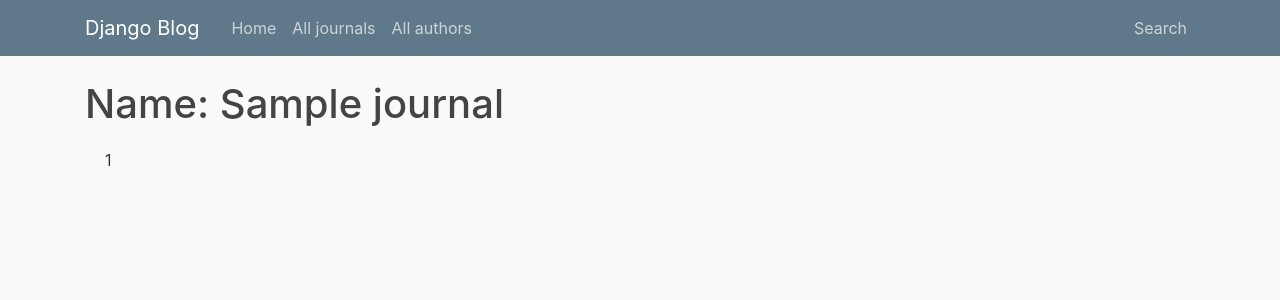
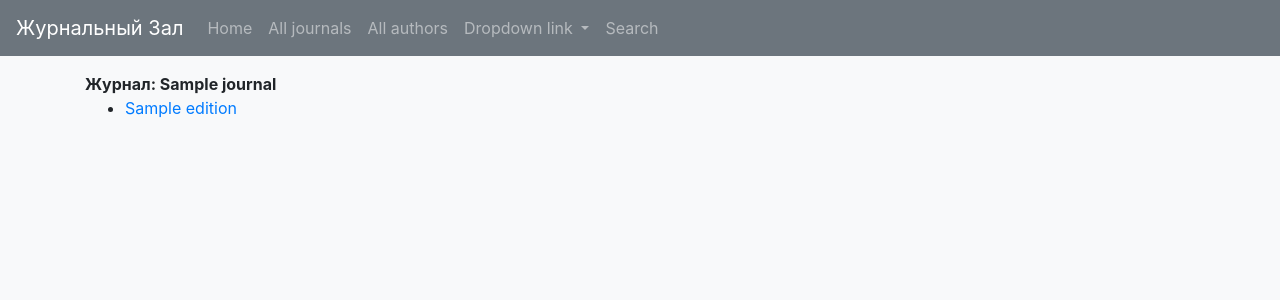
Before and after one commit to apjanco/prozhito, a Django app: template catalog/templates/catalog/journal_detail.html in a window 1280 px wide. Shown: the top 300 px of the page. Run offline with Django 3.2, Linux system fonts and the light colour scheme; the template is opened without the code that fills it: most values are stand-ins (such as "Sample title", 1, 10 or a date in 2020); some libraries are stand-ins or nearby versions.

Commit message:
Fix and add editions to journals

```diff
--- a/catalog/static/catalog/main.css
+++ b/catalog/static/catalog/main.css
@@ -1,8 +1,4 @@
-body {
-  background: #fafafa;
-  color: #333333;
-  margin-top: 5rem;
-}
+
 
 h1, h2, h3, h4, h5, h6 {
   color: #444444;
@@ -28,13 +24,7 @@ ul {
   font-weight: 500;
 }
 
-.content-section {
-  background: #ffffff;
-  padding: 10px 20px;
-  border: 1px solid #dddddd;
-  border-radius: 3px;
-  margin-bottom: 20px;
-}
+
 
 .article-title {
   color: #444444;
@@ -82,3 +72,8 @@ a.article-title:hover {
 .account-heading {
   font-size: 2.5rem;
 }
+
+
+.noUi-connect {
+    background: #17a2b8;
+}
--- a/catalog/templates/catalog/base_generic.html
+++ b/catalog/templates/catalog/base_generic.html
@@ -8,9 +8,9 @@
   <meta name="viewport" content="width=device-width, initial-scale=1, shrink-to-fit=no">
 
   <!-- Bootstrap CSS -->
+<link rel="stylesheet" type="text/css" href="{% static 'catalog/main.css' %}">
+  <link rel="stylesheet" href="https://maxcdn.bootstrapcdn.com/bootstrap/4.0.0/css/bootstrap.min.css" integrity="sha384-Gn5384xqQ1aoWXA+058RXPxPg6fy4IWvTNh0E263XmFcJlSAwiGgFAW/dAiS6JXm" crossorigin="anonymous">
 
-  <link rel="stylesheet" href="https://maxcdn.bootstrapcdn.com/bootstrap/4.0.0/css/bootstrap.min.css" integrity="sha384-Gn5384xqQ1aoWXA+058RXPxPg6fy4IWvTNh0E263XmFcJlSAwiGgFAW/dAiS6JXm" crossorigin="anonymous">
-  <link rel="stylesheet" type="text/css" href="{% static 'catalog/main.css' %}">
 
   {% block title %}{% endblock %}
 
@@ -25,9 +25,9 @@
 
 </head>
 
-<body>
+<body class="bg-light">
 
-  <header class="site-header">
+  <!-- <header class="site-header">
     <nav class="navbar navbar-expand-md navbar-dark bg-steel fixed-top">
       <div class="container">
         <a class="navbar-brand mr-4" href="/">Django Blog</a>
@@ -40,38 +40,63 @@
             <a class="nav-item nav-link" href="{% url 'journals' %}">All journals</a>
             <a class="nav-item nav-link" href="{% url 'authors' %}">All authors</a>
           </div>
-          <!-- Navbar Right Side -->
+
           <div class="navbar-nav">
             <a class="nav-item nav-link" href="{% url 'search' %}">Search</a>
           </div>
         </div>
       </div>
     </nav>
-  </header>
+  </header> -->
+
+  <nav class="navbar navbar-expand-lg navbar-dark bg-secondary" >
+    <a class="navbar-brand" href="#">Журнальный Зал</a>
+    <button class="navbar-toggler" type="button" data-toggle="collapse" data-target="#navbarNavDropdown" aria-controls="navbarNavDropdown" aria-expanded="false" aria-label="Toggle navigation">
+      <span class="navbar-toggler-icon"></span>
+    </button>
+    <div class="collapse navbar-collapse" id="navbarNavDropdown">
+      <ul class="navbar-nav">
+        <li class="nav-item">
+          <a class="nav-item nav-link" href="{% url 'index' %}">Home</a>
+        </li>
+        <li class="nav-item">
+          <a class="nav-item nav-link" href="{% url 'journals' %}">All journals</a>
+        </li>
+        <li class="nav-item">
+          <a class="nav-item nav-link" href="{% url 'authors' %}">All authors</a>
+        </li>
+        <li class="nav-item dropdown">
+          <a class="nav-link dropdown-toggle" href="#" id="navbarDropdownMenuLink" data-toggle="dropdown" aria-haspopup="true" aria-expanded="false">
+            Dropdown link
+          </a>
+          <div class="dropdown-menu" aria-labelledby="navbarDropdownMenuLink">
+            <a class="dropdown-item" href="#">Action</a>
+            <a class="dropdown-item" href="#">Another action</a>
+            <a class="dropdown-item" href="#">Something else here</a>
+          </div>
+        </li>
+
+        <li class="nav-item float-right">
+            <a class="nav-item nav-link mr-sm-2" href="{% url 'search' %}">Search</a>
+        </li>
+      </ul>
+    </div>
+  </nav>
+    <div>
+
+    </div>
 
 
 
 
-
-
-  <main role="main" class="container">
+  <main role="main" class="container mt-3 ">
     <div class="row">
       <div class="col-md-12">
 
-
-
-
         {% block content %}{% endblock %}
       </div>
-
-
     </div>
   </main>
-
-
-
-
-
   <!-- Optional JavaScript -->
   <!-- jQuery first, then Popper.js, then Bootstrap JS -->
   <script src="https://code.jquery.com/jquery-3.2.1.slim.min.js" integrity="sha384-KJ3o2DKtIkvYIK3UENzmM7KCkRr/rE9/Qpg6aAZGJwFDMVNA/GpGFF93hXpG5KkN" crossorigin="anonymous"></script>
--- a/catalog/templates/catalog/journal_detail.html
+++ b/catalog/templates/catalog/journal_detail.html
@@ -1,15 +1,19 @@
 {% extends "catalog/base_generic.html" %}
 
 {% block content %}
-  <h1>Name: {{ journal.name }}</h1>
+  <strong>Журнал: {{ journal.name }} </strong>
 
-  <div style="margin-left:20px;margin-top:20px">
-
-    {% for edition in edition %}
-      <p>{{ edition.number }}
-    {% endfor %}
-  </div>
-
+    {% if journal.edition_set.all %}
+    <ul>
+      {% for edition in journal.edition_set.all %}
+        <li>
+          <a href="{{ edition.get_absolute_url }}">{{ edition }}</a>
+        </li>
+      {% endfor %}
+    </ul>
+    {% else %}
+      <p>У этого автора нет публикаций. </p>
+    {% endif %}
 
 
 {% endblock %}
--- a/catalog/templates/catalog/journal_list.html
+++ b/catalog/templates/catalog/journal_list.html
@@ -1,7 +1,7 @@
 {% extends "catalog/base_generic.html" %}
 
 {% block content %}
-  <h1>Journals List</h1>
+  <strong>Journals List</strong>
   {% if journal_list %}
   <ul>
     {% for journal in journal_list %}
--- a/catalog/templates/catalog/search_results.html
+++ b/catalog/templates/catalog/search_results.html
@@ -7,7 +7,7 @@
   <ol>
     {% for publication in publications %}
       <li>
-        <a href="{{ publication.get_absolute_url }}"><strong>{{ publication.title }}</strong>, {{ publication.author }}
+        <a class="text-info" href="{{ publication.get_absolute_url }}"><strong>{{ publication.title }}</strong>, {{ publication.author }}
           ({{ publication.journal }}, {{ publication.issue }}, {{ publication.year }})</a>
       </li>
     {% endfor %}
--- a/catalog/urls.py
+++ b/catalog/urls.py
@@ -8,8 +8,9 @@ urlpatterns = [
     path('publication/<int:pk>', views.PublicationDetailView.as_view(), name='publication-detail'),
     path('journals/', views.JournalListView.as_view(), name='journals'),
     path('journal/<int:pk>', views.JournalDetailView.as_view(), name='journal-detail'),
+    path('editions/', views.EditionListView.as_view(), name='editions'),
+    path('edition/<int:pk>', views.EditionDetailView.as_view(), name='edition-detail'),
     path('search/', views.getPublicationByAuthor, name='search'),
-    #path('search/sear/', views.getPublicationByAuthor, name='sear'),
     path('authors/', views.AuthorListView.as_view(), name='authors'),
     path('author/<int:pk>', views.AuthorDetailView.as_view(), name='author-detail'),
     path('range/', views.range, name="range"),
```
Also changed, not shown: catalog/models.py (+7 -3 lines), catalog/static/css/styles.css (+11 -4 lines), catalog/templates/catalog/edition_detail.html (added, +22 -0 lines), catalog/templates/catalog/search.html (+18 -23 lines), catalog/views.py (+10 -4 lines), catalog/migrations/0006_auto_20190423_1510.py (added), catalog/migrations/0007_auto_20190423_1543.py (added), catalog/templates/catalog/edition_list.html (added), db.sqlite3.
